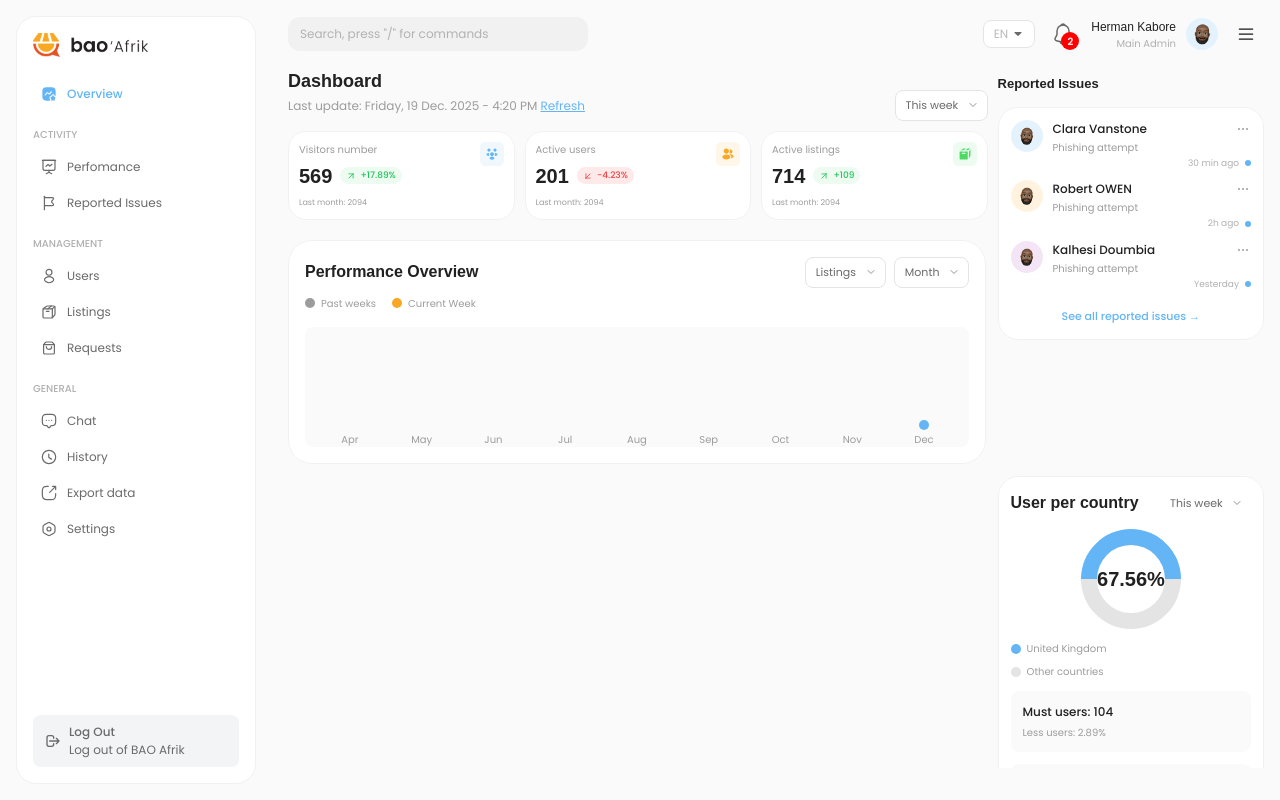
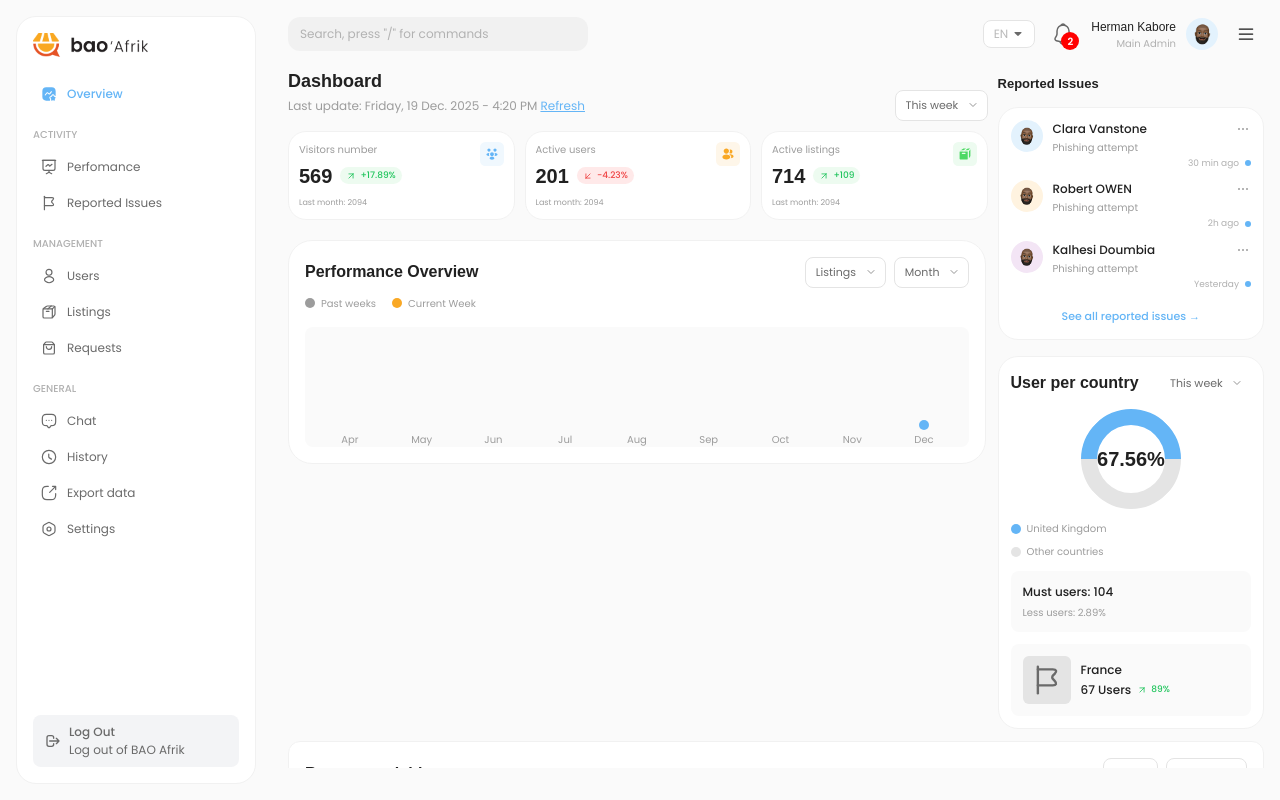
Before and after one commit to Bao-Technologies-and-Travels/BaoAfrik, a React (Create React App) app: page /admin in a window 1280 px wide. Built offline with nearby package versions, Linux system fonts and the light colour scheme; the HTML template or start-up script is replaced by a standard one.

Commit message:
Update marginTop in AdminDashboard for improved layout alignment

```diff
--- a/src/pages/admin/AdminDashboard.tsx
+++ b/src/pages/admin/AdminDashboard.tsx
@@ -1286,7 +1286,7 @@ const AdminDashboard: React.FC = () => {
               display: 'grid',
               gridTemplateColumns: 'repeat(3, 0.85fr) 1fr',
               gap: '10px',
-              marginTop: '0',
+              marginTop: '-120px',
               marginBottom: '12px',
               alignItems: 'start'
             }}>
```
